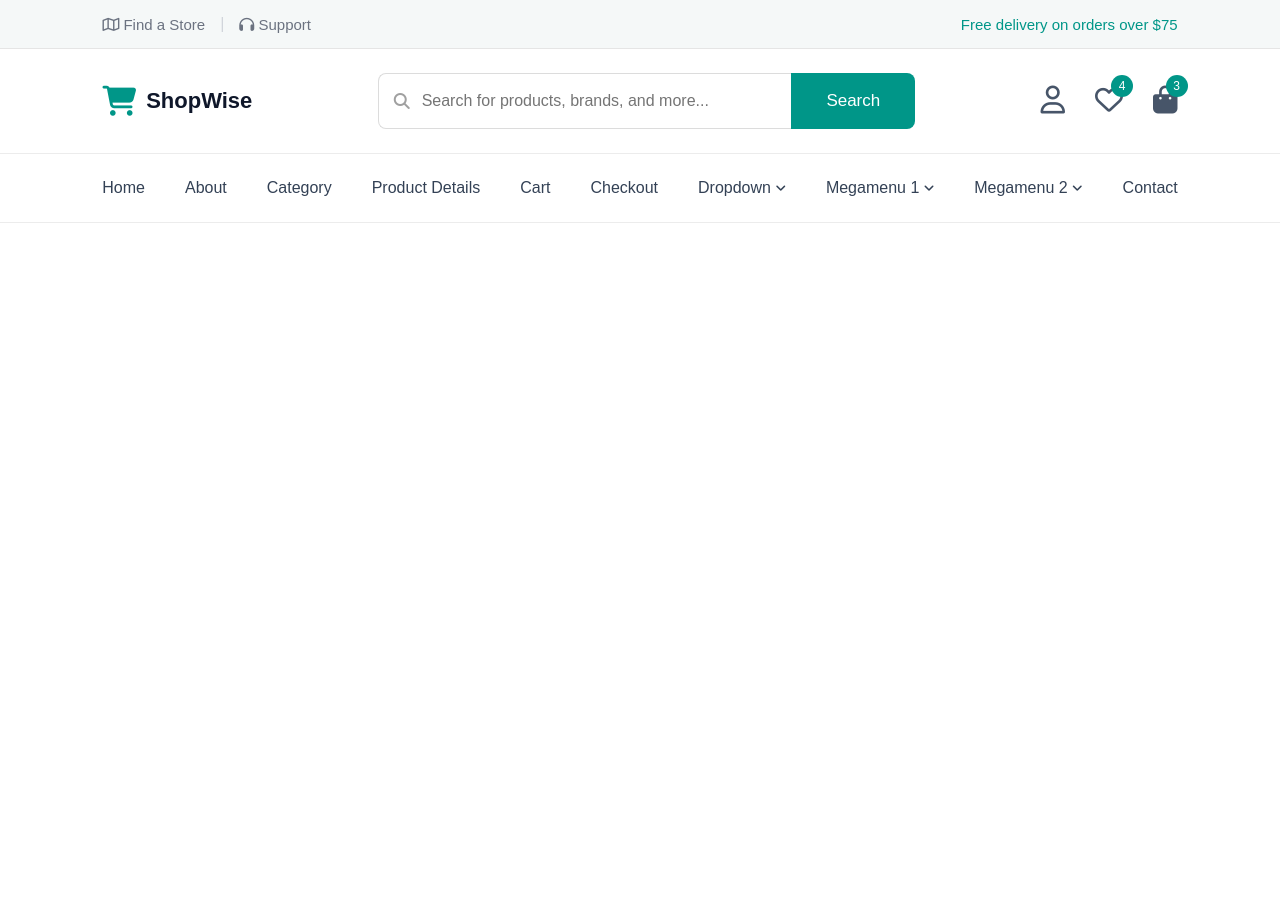
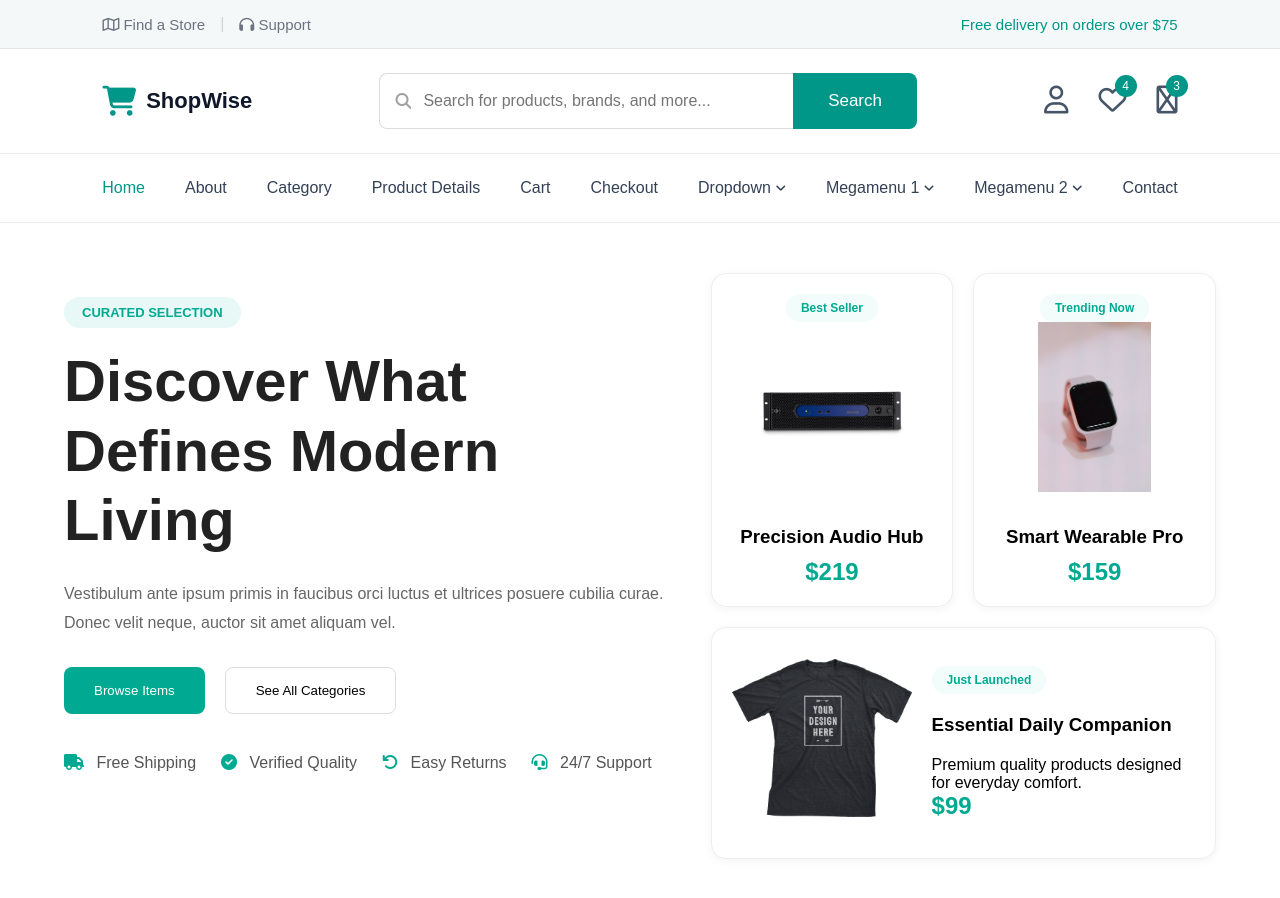
Before and after one commit to tbouali/codingSchool, a plain HTML site: page SUIVI!_PROJET_ZAKARIA/HTML_CSS/shop/index.html in a window 1280 px wide. Before the commit the page ends 800 px from the top, so only its background shows below. Drawn offline with Linux system fonts and the light colour scheme.

Commit message:
Ajout section hero

```diff
--- a/SUIVI!_PROJET_ZAKARIA/HTML_CSS/shop/index.html
+++ b/SUIVI!_PROJET_ZAKARIA/HTML_CSS/shop/index.html
@@ -3,7 +3,7 @@
 <head>
     <meta charset="UTF-8">
     <meta name="viewport" content="width=device-width, initial-scale=1.0">
-    <title>Shop</title>
+    <title>parti-hero</title>
 
     <link rel="stylesheet" href="public/css/style.css">
 
@@ -12,6 +12,7 @@
     href="https://cdnjs.cloudflare.com/ajax/libs/font-awesome/6.5.1/css/all.min.css">
 </head>
 <body>
+
     <!-- TOP BAR -->
     <div class="top-bar">
 
@@ -34,6 +35,9 @@
         </div>
 
     </div>
+
+
+    <!-- MAIN HEADER -->
     <header>
 
         <!-- Logo -->
@@ -41,6 +45,7 @@
             <i class="fa-solid fa-cart-shopping"></i>
             <span>ShopWise</span>
         </div>
+
 
         <!-- Search -->
         <div class="search-box">
@@ -55,6 +60,8 @@
             <button>Search</button>
 
         </div>
+
+
         <!-- Icons -->
         <div class="icons">
 
@@ -68,13 +75,15 @@
             </a>
 
             <a href="#">
-                <i class="fa-solid fa-bag-shopping"></i>
+                <i class="fa-regular fa-bag-shopping"></i>
                 <span class="badge">3</span>
             </a>
 
         </div>
 
     </header>
+
+
     <!-- NAVBAR -->
     <nav>
 
@@ -113,6 +122,106 @@
         </ul>
 
     </nav>
+<!-- HERO SECTION -->
+<section class="hero">
 
+    <!-- partie gauche -->
+    <div class="hero-left">
+
+        <span class="hero-tag">CURATED SELECTION</span>
+
+        <h1>
+            Discover What <br>
+            Defines Modern Living
+        </h1>
+
+        <p>
+            Vestibulum ante ipsum primis in faucibus orci luctus et ultrices
+            posuere cubilia curae. Donec velit neque, auctor sit amet aliquam vel.
+        </p>
+
+        <div class="hero-buttons">
+            <button class="btn-primary">Browse Items</button>
+            <button class="btn-secondary">See All Categories</button>
+        </div>
+
+        <div class="hero-features">
+            <div>
+                <i class="fa-solid fa-truck"></i>
+                Free Shipping
+            </div>
+
+            <div>
+                <i class="fa-solid fa-circle-check"></i>
+                Verified Quality
+            </div>
+
+            <div>
+                <i class="fa-solid fa-arrow-rotate-left"></i>
+                Easy Returns
+            </div>
+
+            <div>
+                <i class="fa-solid fa-headset"></i>
+                24/7 Support
+            </div>
+        </div>
+
+    </div>
+    <!-- RIGHT SIDE -->
+    <div class="hero-right">
+
+        <!-- Card 1 -->
+        <div class="card">
+
+            <span class="card-tag">Best Seller</span>
+
+            <img src="public/assets/images/SPACE-HUB.jpg" alt="Hub-precis">
+
+            <h3>Precision Audio Hub</h3>
+
+            <p class="price">$219</p>
+
+        </div>
+
+
+        <!-- Card 2 -->
+        <div class="card">
+
+            <span class="card-tag">Trending Now</span>
+
+            <img src="public/assets/images/Watch-intlg.jpg" alt="Watch">
+
+            <h3>Smart Wearable Pro</h3>
+
+            <p class="price">$159</p>
+
+        </div>
+
+
+        <!-- Large Card -->
+        <div class="card large-card">
+
+            <img src="public/assets/images/T-Shirt.png" alt="Shirt">
+
+            <div class="large-content">
+
+                <span class="card-tag">Just Launched</span>
+
+                <h3>Essential Daily Companion</h3>
+
+                <p>
+                    Premium quality products designed for everyday comfort.
+                </p>
+
+                <p class="price">$99</p>
+
+            </div>
+
+        </div>
+
+    </div>
+
+</section>
 </body>
 </html>
--- a/SUIVI!_PROJET_ZAKARIA/HTML_CSS/shop/public/css/style.css
+++ b/SUIVI!_PROJET_ZAKARIA/HTML_CSS/shop/public/css/style.css
@@ -1,9 +1,11 @@
+/* RESET */
 
 *{
     margin:0;
     padding:0;
     box-sizing:border-box;
 }
+
 body{
     font-family:Arial, sans-serif;
 }
@@ -42,7 +44,7 @@ body{
     font-size:15px;
 }
 
-/* HEADER */
+/* MAIN HEADER */
 
 header{
     padding:24px 8%;
@@ -181,14 +183,191 @@ nav a{
     font-size:16px;
 }
 
-/* nav a:hover, */
-/* nav .active{ */
-    /* color:#009688; */
-/* } */
+nav a:hover,
+nav .active{
+    color:#009688;
+}
 
 nav i{
     font-size:12px;
 }
+/* hero */
+.hero{
+    width: 90%;
+    margin: 50px auto;
+
+    display: flex;
+    gap: 40px;
+}
+
+/* LEFT */
+
+.hero-left{
+    flex: 1.2;
+    padding-top: 30px;
+}
+
+.hero-tag{
+    background: #e8f8f6;
+    color: #00a991;
+
+    padding: 8px 18px;
+
+    border-radius: 30px;
+
+    font-size: 13px;
+    font-weight: 600;
+}
+
+.hero-left h1{
+    font-size: 58px;
+    color: #222;
+
+    line-height: 1.2;
+
+    margin: 25px 0;
+}
+
+.hero-left p{
+    color: #666;
+
+    line-height: 1.8;
+
+    margin-bottom: 30px;
+}
+
+/* BUTTONS */
+
+.hero-buttons{
+    display: flex;
+    gap: 20px;
+
+    margin-bottom: 40px;
+}
+
+.btn-primary{
+    background: #00a991;
+    color: white;
+
+    border: none;
+
+    padding: 15px 30px;
+
+    border-radius: 8px;
+
+    cursor: pointer;
+}
+
+.btn-secondary{
+    background: white;
+
+    border: 1px solid #ddd;
+
+    padding: 15px 30px;
+
+    border-radius: 8px;
+
+    cursor: pointer;
+}
+
+/* FEATURES */
+
+.hero-features{
+    display: flex;
+    flex-wrap: wrap;
+    gap: 25px;
+    color: #555;
+}
+
+/* .hero-features div{ */
+    /* color: #555; */
+/* } */
+
+.hero-features i{
+    color: #00a991;
+    margin-right: 8px;
+}
+
+/* RIGHT */
+
+.hero-right{
+    flex: 1;
+
+    display: grid;
+    grid-template-columns: repeat(2,1fr);
+
+    gap: 20px;
+}
+
+/* CARD */
+
+.card{
+    background: #fff;
+
+    border: 1px solid #eee;
+
+    border-radius: 15px;
+
+    padding: 20px;
+
+    text-align: center;
+
+    box-shadow: 0 2px 10px rgba(0,0,0,.05);
+}
+.card img{
+    width: 100%;
+    height: 170px;
+    object-fit: contain;
+    margin-bottom: 10px;
+}
+
+.card-tag{
+    display: inline-block;
+
+    background: #f2fdfb;
+    color: #00a991;
+
+    padding: 7px 15px;
+
+    border-radius: 30px;
+
+    font-size: 12px;
+    font-weight: 600;
+}
+.card h3{
+    margin: 20px 0 10px;
+}
+
+.price{
+    color: #00a991;
+
+    font-size: 24px;
+    font-weight: bold;
+}
+
+/* LARGE CARD */
+
+.large-card{
+    grid-column: span 2;
+
+    display: flex;
+    align-items: center;
+    text-align: left;
+}
+
+.large-card img{
+    width: 180px;
+    height: 180px;
+}
+
+.large-content{
+    padding-left: 20px;
+}
+
+.large-content h3{
+    margin: 20px 0;
+}
+
 @media (max-width: 768px) {
 
     /* Top bar */
```
Also changed, not shown: SUIVI!_PROJET_ZAKARIA/HTML_CSS/shop/public/assets/images/SPACE-HUB.jpg (added), SUIVI!_PROJET_ZAKARIA/HTML_CSS/shop/public/assets/images/T-Shirt.png (added), SUIVI!_PROJET_ZAKARIA/HTML_CSS/shop/public/assets/images/Watch-intlg.jpg (added).
